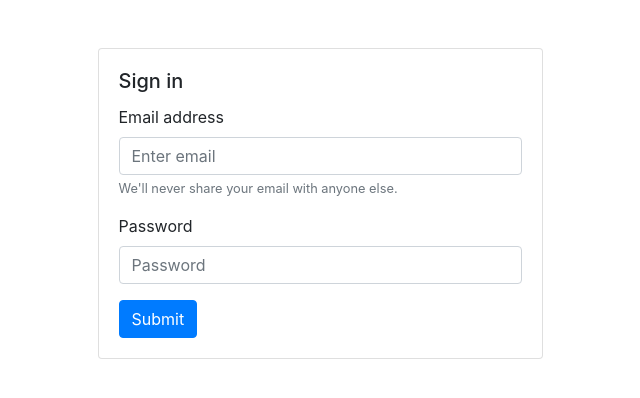
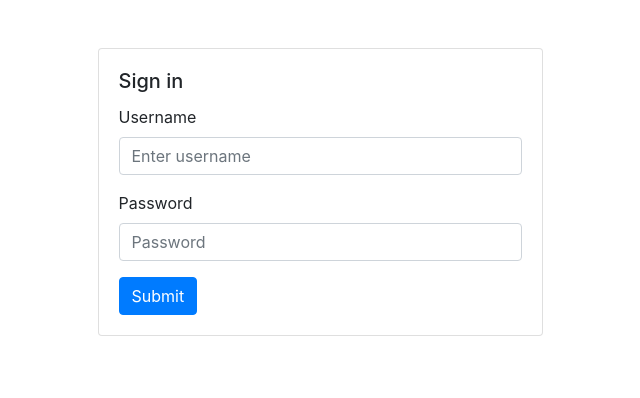
Before and after one commit to NikiDeyanov86/Forum_project, a Flask app: page /login in a window 1280 px wide. Shown: the part 58-456 px from the top of the page, without its empty margins (320-960 px from the left). Run offline with Flask 2, Linux system fonts and the light colour scheme; some libraries are stand-ins or nearby versions.

Commit message:
Fixed login and registration html. Added flask login methods to User class.

```diff
--- a/main.py
+++ b/main.py
@@ -2,13 +2,18 @@ from flask import Flask
 from flask import render_template, request, redirect, make_response, url_for
 
 from flask_login import login_user, login_required, current_user, logout_user
+from werkzeug.middleware.shared_data import SharedDataMiddleware
+from werkzeug.security import generate_password_hash, check_password_hash
+from werkzeug.utils import secure_filename
 
 from database import db_session, init_db
+from login import login_manager
 from models import User, Topic, Post
 
 
 app = Flask(__name__)
 
+login_manager.init_app(app)
 init_db()
 
 
@@ -26,9 +31,28 @@ def homepage():
 
 @app.route('/register', methods=['GET', 'POST'])
 def register():
-    return render_template("register.html")
+    if request.method == 'GET':
+        return render_template("register.html")
+    else:
+        username = request.form['username']
+        password = request.form['password']
+
+        user = User(username=username, password=password)
+        db_session.add(user)
+        db_session.commit()
+        print(f'User id: {user.is_authenticated}')
+
+        return redirect(url_for('homepage'))
 
 
 @app.route('/login', methods=['GET', 'POST'])
 def login():
     return render_template("login.html")
+
+
+@app.route('/logout')
+@login_required
+def logout():
+    logout_user()
+
+    return redirect(url_for('homepage'))
--- a/templates/login.html
+++ b/templates/login.html
@@ -11,15 +11,12 @@
 
                 <form>
                     <div class="form-group">
-                        <label for="exampleInputEmail1">Email address</label>
-                        <input type="email" class="form-control" id="exampleInputEmail1" aria-describedby="emailHelp"
-                            placeholder="Enter email" required>
-                        <small id="emailHelp" class="form-text text-muted">We'll never share your email with anyone
-                            else.</small>
+                        <label for="InputUsername">Username</label>
+                        <input type="text" class="form-control" name="username" id="InputUsername" placeholder="Enter username" required>
                     </div>
                     <div class="form-group">
-                        <label for="exampleInputPassword1">Password</label>
-                        <input type="password" class="form-control" id="exampleInputPassword1" placeholder="Password" required>
+                        <label for="InputPassword">Password</label>
+                        <input type="password" class="form-control" name="password" id="InputPassword" placeholder="Password" required>
                     </div>
                     <button type="submit" class="btn btn-primary">Submit</button>
                 </form>
```
Also changed, not shown: models.py (+19 -0 lines), templates/register.html (+4 -11 lines).
